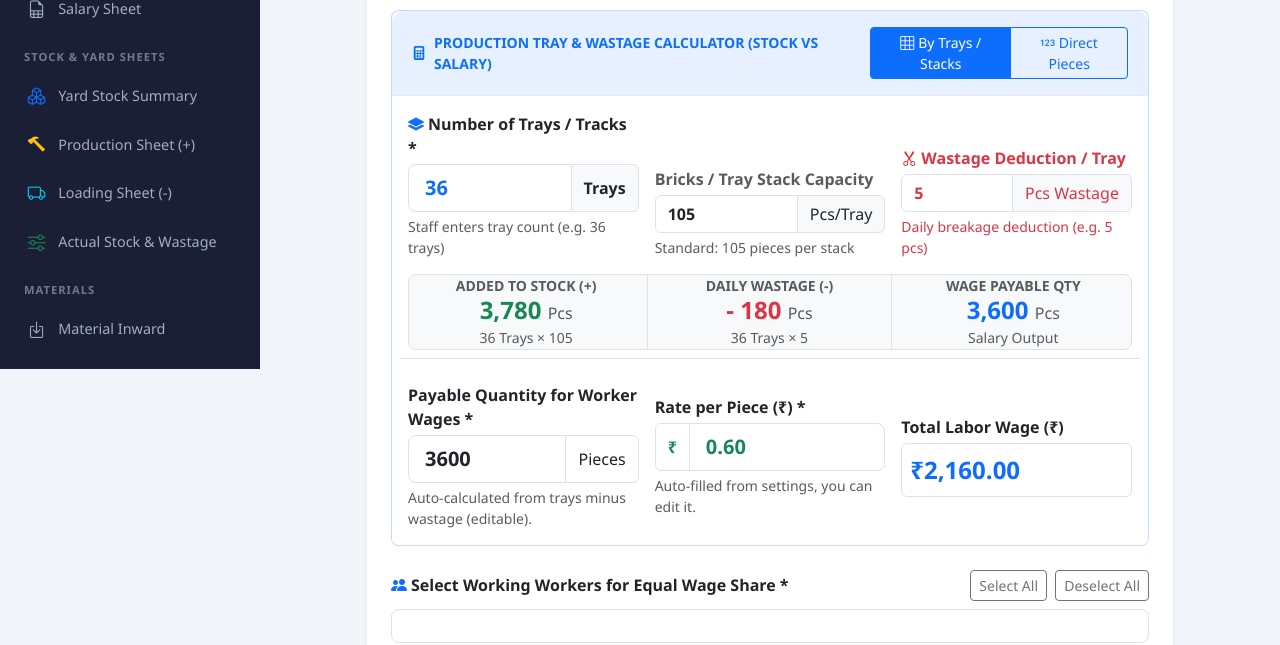
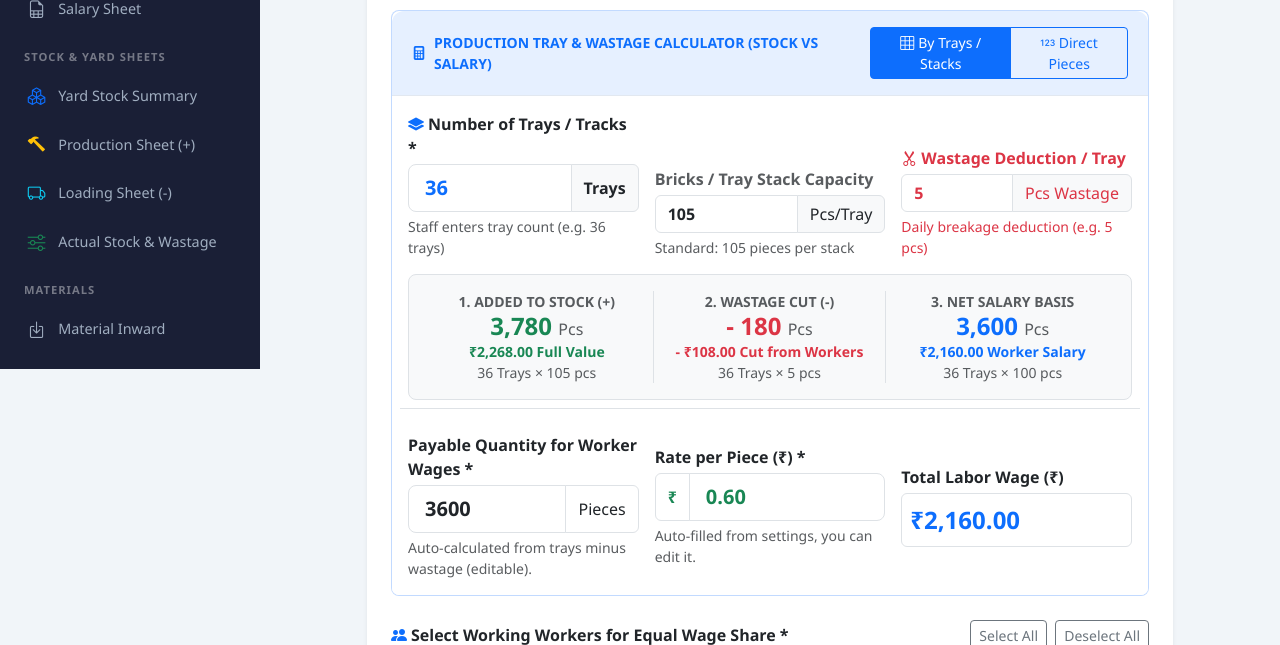
Before and after one commit to 14-Nishanth/flyash-manager, a Flask app: page /employees/job-wages/add in a window 1280 px wide. Shown: the part 431-1076 px from the top of the page. Run offline with Flask 3, Linux system fonts and the light colour scheme; a user stored in the database is signed in; data comes from the database, SQL or seed files in the repository; both versions use the stored data as it was after the commit; data that the repository does not hold is empty; some libraries are stand-ins or nearby versions.

Commit message:
Complete actual stock tracking and employee salary separation with tray wastage accounting

```diff
--- a/app.py
+++ b/app.py
@@ -25,6 +25,8 @@ def _migrate_db():
                 conn.execute(db.text('ALTER TABLE "job_wage_entry" ADD COLUMN IF NOT EXISTS wastage_per_tray DOUBLE PRECISION DEFAULT 5.0;'))
                 conn.execute(db.text('ALTER TABLE "job_wage_entry" ADD COLUMN IF NOT EXISTS total_wastage DOUBLE PRECISION DEFAULT 0.0;'))
                 conn.execute(db.text('ALTER TABLE "job_wage_entry" ADD COLUMN IF NOT EXISTS gross_quantity DOUBLE PRECISION DEFAULT 0.0;'))
+                conn.execute(db.text('ALTER TABLE "job_wage_entry" ADD COLUMN IF NOT EXISTS gross_amount DOUBLE PRECISION DEFAULT 0.0;'))
+                conn.execute(db.text('ALTER TABLE "job_wage_entry" ADD COLUMN IF NOT EXISTS wastage_amount DOUBLE PRECISION DEFAULT 0.0;'))
                 conn.execute(db.text('ALTER TABLE "job_rate_setting" ADD COLUMN IF NOT EXISTS pieces_per_tray DOUBLE PRECISION DEFAULT 105.0;'))
                 conn.execute(db.text('ALTER TABLE "job_rate_setting" ADD COLUMN IF NOT EXISTS wastage_per_tray DOUBLE PRECISION DEFAULT 5.0;'))
                 conn.execute(db.text('ALTER TABLE "job_rate_setting" ADD COLUMN IF NOT EXISTS opening_stock DOUBLE PRECISION DEFAULT 0.0;'))
@@ -81,7 +83,9 @@ def _migrate_db():
                 ('pieces_per_tray', "FLOAT DEFAULT 105.0"),
                 ('wastage_per_tray', "FLOAT DEFAULT 5.0"),
                 ('total_wastage', "FLOAT DEFAULT 0.0"),
-                ('gross_quantity', "FLOAT DEFAULT 0.0")
+                ('gross_quantity', "FLOAT DEFAULT 0.0"),
+                ('gross_amount', "FLOAT DEFAULT 0.0"),
+                ('wastage_amount', "FLOAT DEFAULT 0.0")
             ],
             'alert_settings': [
                 ('owner_name', "VARCHAR(100) DEFAULT 'Nishanth (Owner)'"),
--- a/routes/employees.py
+++ b/routes/employees.py
@@ -651,6 +651,8 @@ def job_wages_add():
                                        job_units=JOB_UNITS)
 
             worker_count = len(selected_emp_ids)
+            gross_amount = round(gross_quantity * rate_per_unit, 2)
+            wastage_amount = round(total_wastage * rate_per_unit, 2)
             total_amount = round(quantity * rate_per_unit, 2)
             wage_per_worker = round(total_amount / worker_count, 2) if worker_count > 0 else 0.0
 
@@ -667,6 +669,8 @@ def job_wages_add():
                 quantity=quantity,
                 unit=unit,
                 rate_per_unit=rate_per_unit,
+                gross_amount=gross_amount,
+                wastage_amount=wastage_amount,
                 total_amount=total_amount,
                 worker_count=worker_count,
                 wage_per_worker=wage_per_worker,
@@ -772,9 +776,13 @@ def job_wages_edit(id):
                                        job_units=JOB_UNITS)
 
             worker_count = len(selected_emp_ids)
+            gross_amount = round(entry.gross_quantity * entry.rate_per_unit, 2)
+            wastage_amount = round(entry.total_wastage * entry.rate_per_unit, 2)
             total_amount = round(entry.quantity * entry.rate_per_unit, 2)
             wage_per_worker = round(total_amount / worker_count, 2) if worker_count > 0 else 0.0
 
+            entry.gross_amount = gross_amount
+            entry.wastage_amount = wastage_amount
             entry.total_amount = total_amount
             entry.worker_count = worker_count
             entry.wage_per_worker = wage_per_worker
--- a/routes/stock.py
+++ b/routes/stock.py
@@ -274,6 +274,8 @@ def production_sheet():
     total_wastage_qty = sum((e.total_wastage or 0.0) for e in entries)
     total_payable_qty = sum(e.quantity for e in entries)
     total_trays = sum((e.tray_count or 0.0) for e in entries)
+    total_gross_cost = sum(e.calculated_gross_amount for e in entries)
+    total_wastage_cost = sum(e.calculated_wastage_amount for e in entries)
     total_labor_cost = sum(e.total_amount for e in entries)
 
     # KPI Metrics for physical yard stock produced
@@ -421,6 +423,8 @@ def production_sheet():
         total_wastage_qty=total_wastage_qty,
         total_payable_qty=total_payable_qty,
         total_trays=total_trays,
+        total_gross_cost=total_gross_cost,
+        total_wastage_cost=total_wastage_cost,
         total_labor_cost=total_labor_cost,
         today_produced=today_produced,
         week_produced=week_produced,
--- a/templates/employees/job_wage_form.html
+++ b/templates/employees/job_wage_form.html
@@ -141,22 +141,25 @@
                             </div>
 
                             <!-- Live Stock vs Salary Output Summary Banner -->
-                            <div id="traySummaryBanner" class="p-2.5 rounded-3 bg-light border mt-3 {% if entry and not entry.tray_count %}d-none{% endif %}">
+                            <div id="traySummaryBanner" class="p-3 rounded-3 bg-light border mt-3 {% if entry and not entry.tray_count %}d-none{% endif %}">
                                 <div class="row g-2 text-center align-items-center">
                                     <div class="col-4 border-end">
-                                        <div class="small text-muted text-uppercase fw-semibold">Added to Stock (+)</div>
+                                        <div class="small text-muted text-uppercase fw-semibold">1. Added to Stock (+)</div>
                                         <div class="h4 fw-bold text-success mb-0" id="displayGrossStock">3,780 <small class="fs-6 fw-normal text-muted">Pcs</small></div>
-                                        <small class="text-muted" id="calcGrossDetail">36 Trays × 105</small>
+                                        <div class="small text-success fw-semibold" id="displayGrossAmount">₹2,268.00 Full Value</div>
+                                        <small class="text-muted d-block" id="calcGrossDetail">36 Trays × 105 pcs</small>
                                     </div>
                                     <div class="col-4 border-end">
-                                        <div class="small text-muted text-uppercase fw-semibold">Daily Wastage (-)</div>
+                                        <div class="small text-muted text-uppercase fw-semibold">2. Wastage Cut (-)</div>
                                         <div class="h4 fw-bold text-danger mb-0" id="displayWastage">- 180 <small class="fs-6 fw-normal text-muted">Pcs</small></div>
-                                        <small class="text-muted" id="calcWastageDetail">36 Trays × 5</small>
+                                        <div class="small text-danger fw-semibold" id="displayWastageAmount">- ₹108.00 Cut from Workers</div>
+                                        <small class="text-muted d-block" id="calcWastageDetail">36 Trays × 5 pcs</small>
                                     </div>
                                     <div class="col-4">
-                                        <div class="small text-muted text-uppercase fw-semibold">Wage Payable Qty</div>
+                                        <div class="small text-muted text-uppercase fw-semibold">3. Net Salary Basis</div>
                                         <div class="h4 fw-bold text-primary mb-0" id="displayWagePayable">3,600 <small class="fs-6 fw-normal text-muted">Pcs</small></div>
-                                        <small class="text-muted">Salary Output</small>
+                                        <div class="small text-primary fw-semibold" id="displayNetSalary">₹2,160.00 Worker Salary</div>
+                                        <small class="text-muted d-block">36 Trays × 100 pcs</small>
                                     </div>
                                 </div>
                             </div>
@@ -308,6 +311,9 @@ document.addEventListener('DOMContentLoaded', function() {
     const displayGrossStock = document.getElementById('displayGrossStock');
     const displayWastage = document.getElementById('displayWastage');
     const displayWagePayable = document.getElementById('displayWagePayable');
+    const displayGrossAmount = document.getElementById('displayGrossAmount');
+    const displayWastageAmount = document.getElementById('displayWastageAmount');
+    const displayNetSalary = document.getElementById('displayNetSalary');
     const calcGrossDetail = document.getElementById('calcGrossDetail');
     const calcWastageDetail = document.getElementById('calcWastageDetail');
     const qtyHelpText = document.getElementById('qtyHelpText');
@@ -346,10 +352,15 @@ document.addEventListener('DOMContentLoaded', function() {
         const trays = parseFloat(trayCountInput.value) || 0;
         const stackCap = parseFloat(piecesPerTrayInput.value) || 105;
         const wastePerTray = parseFloat(wastagePerTrayInput.value) || 0;
+        const rate = parseFloat(rateInput.value) || 0;
 
         const gross = Math.round(trays * stackCap);
         const wastage = Math.round(trays * wastePerTray);
         const payable = Math.max(0, gross - wastage);
+
+        const grossAmt = gross * rate;
+        const wasteAmt = wastage * rate;
+        const netAmt = payable * rate;
 
         grossQtyInput.value = gross;
         totalWastageInput.value = wastage;
@@ -359,8 +370,12 @@ document.addEventListener('DOMContentLoaded', function() {
         displayWastage.innerHTML = `- ${wastage.toLocaleString()} <small class="fs-6 fw-normal text-muted">Pcs</small>`;
         displayWagePayable.innerHTML = `${payable.toLocaleString()} <small class="fs-6 fw-normal text-muted">Pcs</small>`;
 
-        calcGrossDetail.innerText = `${trays} Trays × ${stackCap}`;
-        calcWastageDetail.innerText = `${trays} Trays × ${wastePerTray}`;
+        if (displayGrossAmount) displayGrossAmount.innerText = `₹${grossAmt.toLocaleString('en-IN', {minimumFractionDigits: 2, maximumFractionDigits: 2})} Full Value`;
+        if (displayWastageAmount) displayWastageAmount.innerText = `- ₹${wasteAmt.toLocaleString('en-IN', {minimumFractionDigits: 2, maximumFractionDigits: 2})} Cut from Workers`;
+        if (displayNetSalary) displayNetSalary.innerText = `₹${netAmt.toLocaleString('en-IN', {minimumFractionDigits: 2, maximumFractionDigits: 2})} Worker Salary`;
+
+        calcGrossDetail.innerText = `${trays} Trays × ${stackCap} pcs`;
+        calcWastageDetail.innerText = `${trays} Trays × ${wastePerTray} pcs`;
 
         recalculate();
     }
```
Also changed, not shown: models.py (+18 -2 lines), templates/employees/job_wages_list.html (+9 -2 lines), templates/stock/production_sheet.html (+20 -5 lines), flyash.db.
